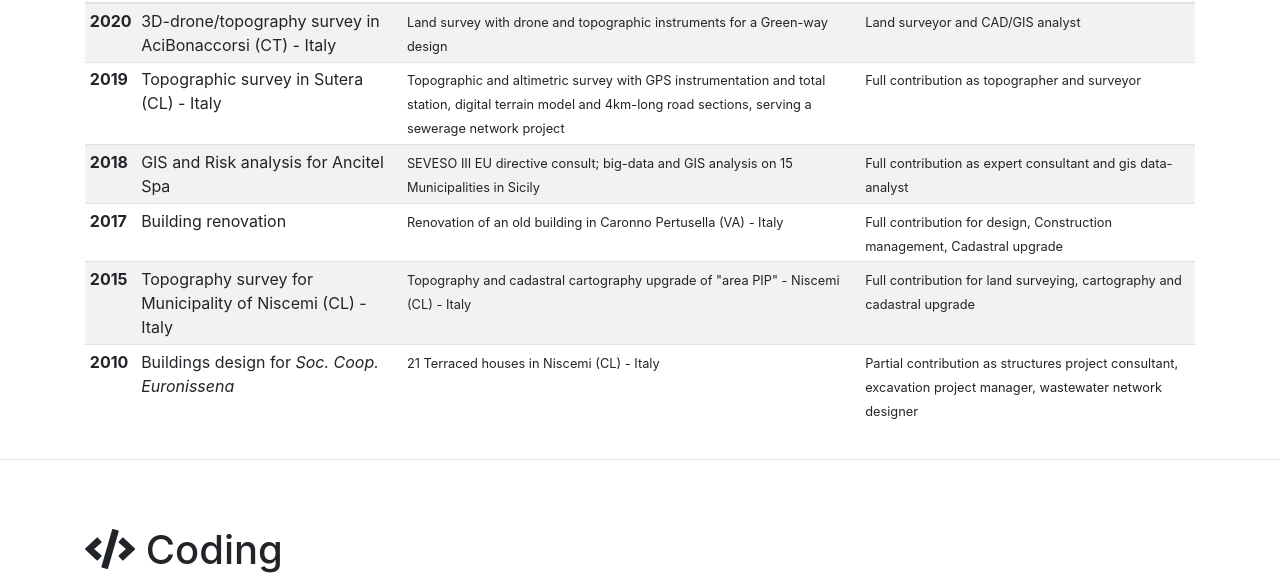
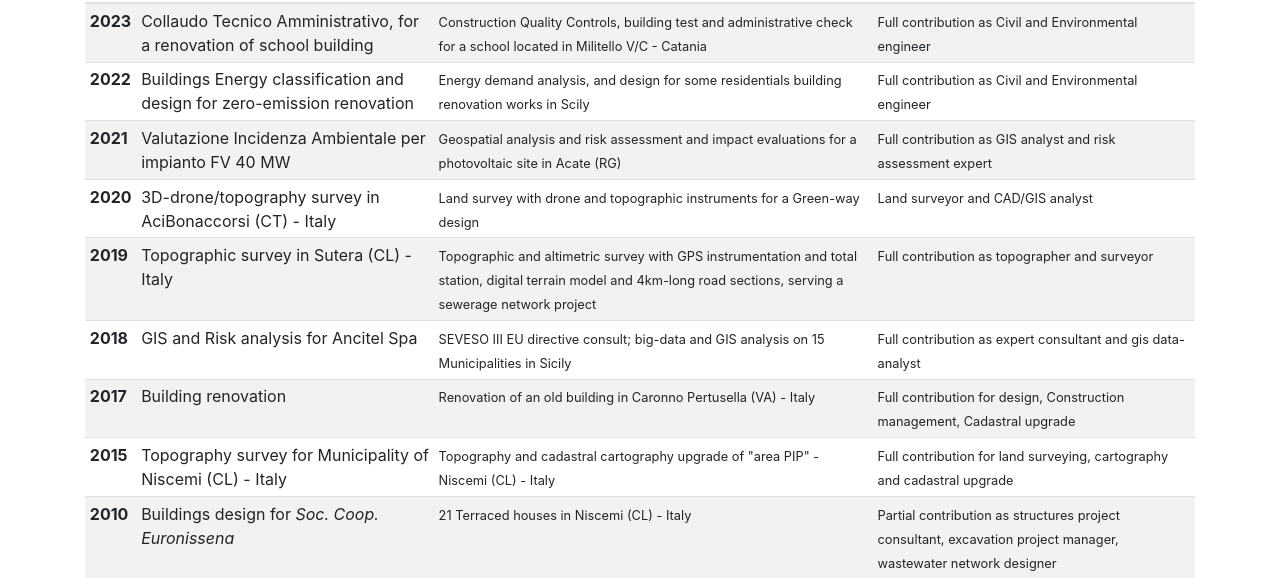
Before and after one commit to gianfrancodp/gianfrancodp.github.io, a plain HTML site: page index.html in a window 1280 px wide. Shown: the part 2311-2897 px from the top of the page. Drawn offline with Linux system fonts and the light colour scheme; files whose address does not match are found by name.

Commit message:
added engineering records

```diff
--- a/index.html
+++ b/index.html
@@ -187,7 +187,25 @@
                     </tr>
                   </thead>
                   <tbody>
-                      <tr>
+                    <tr>
+                      <th scope="row">2023</th>
+                      <td>Collaudo Tecnico Amministrativo, for a renovation of school building</td>
+                      <td><small>Construction Quality Controls, building test and administrative check for a school located in Militello V/C - Catania</small></td>
+                      <td><small>Full contribution as Civil and Environmental engineer</small></td>
+                    </tr>
+                    <tr>
+                      <th scope="row">2022</th>
+                      <td>Buildings Energy classification and design for zero-emission renovation</td>
+                      <td><small>Energy demand analysis, and design for some residentials building renovation works in Scily</small></td>
+                      <td><small>Full contribution as Civil and Environmental engineer</small></td>
+                    </tr>
+                    <tr>
+                      <th scope="row">2021</th>
+                      <td>Valutazione Incidenza Ambientale per impianto FV 40 MW</td>
+                      <td><small>Geospatial analysis and risk assessment and impact evaluations for a photovoltaic site in Acate (RG)</small></td>
+                      <td><small>Full contribution as GIS analyst and risk assessment expert</small></td>
+                    </tr>
+                    <tr>
                       <th scope="row">2020</th>
                       <td>3D-drone/topography survey in AciBonaccorsi (CT) - Italy</td>
                       <td><small>Land survey with drone and topographic instruments for a Green-way design</small></td>
@@ -253,10 +271,12 @@
                     </tr>
                   </thead>
                   <tbody>
-                    <tr><a href="https://github.com/gianfrancodp/metpetools">MetPetTools</a></tr>
-                    <td>Python, HTML, Javascript</td>
-                    <td><small>A collection of Python tools for representing geological data on the web</small></td>
-                    <td><small>2023 to present</small></td>
+                    <tr>
+                      <th><a href="https://github.com/gianfrancodp/metpetools"> MetPetTools</a></th>
+                      <td>Python, HTML, Javascript</td>
+                      <td><small>A collection of Python tools for representing geological data on the web</small></td>
+                      <td><small>2023 to present</small></td>
+                    </tr>
                     <tr>
                       <th><a href="https://github.com/gianfrancodp/qgis-riverbanks-tools">Qgis RiverBank Tools</a></th>
                       <td>Python</td>
```
